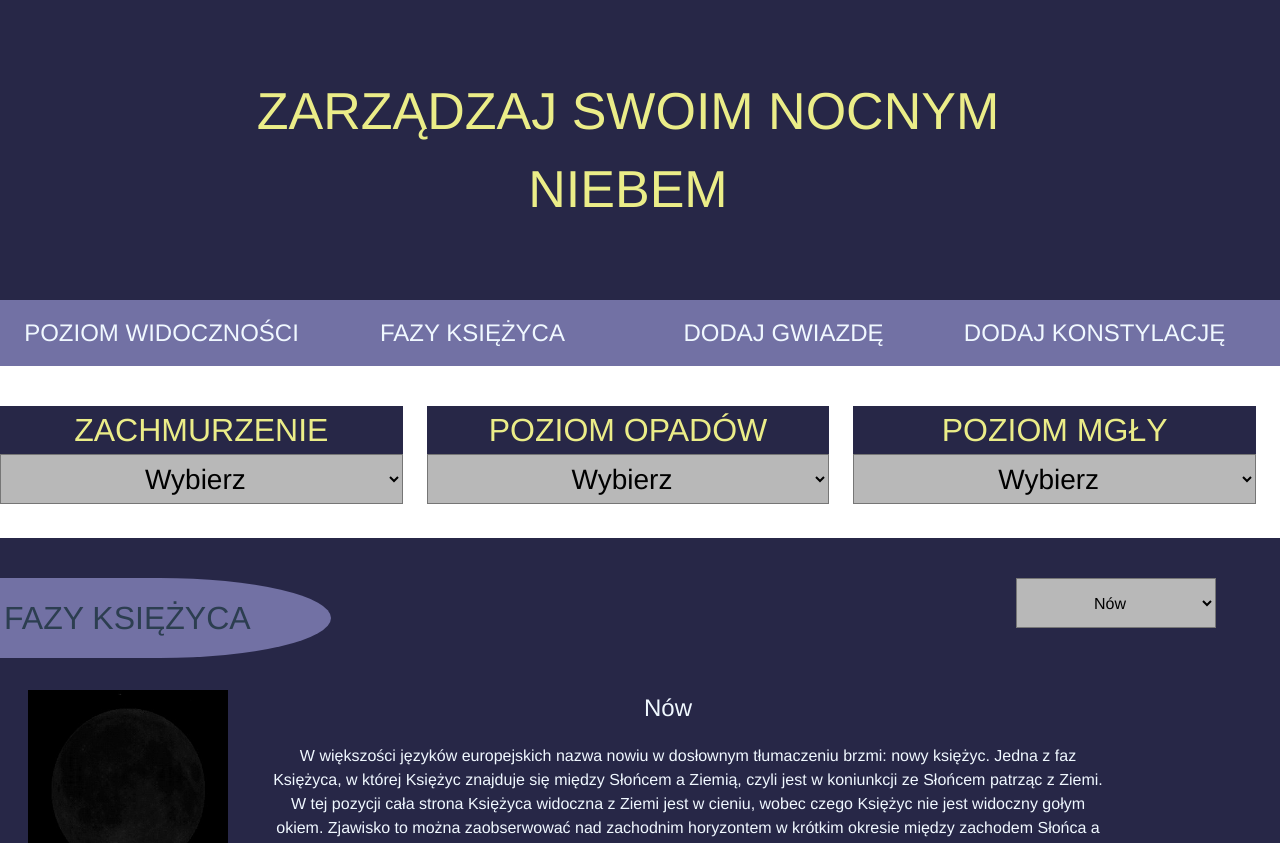
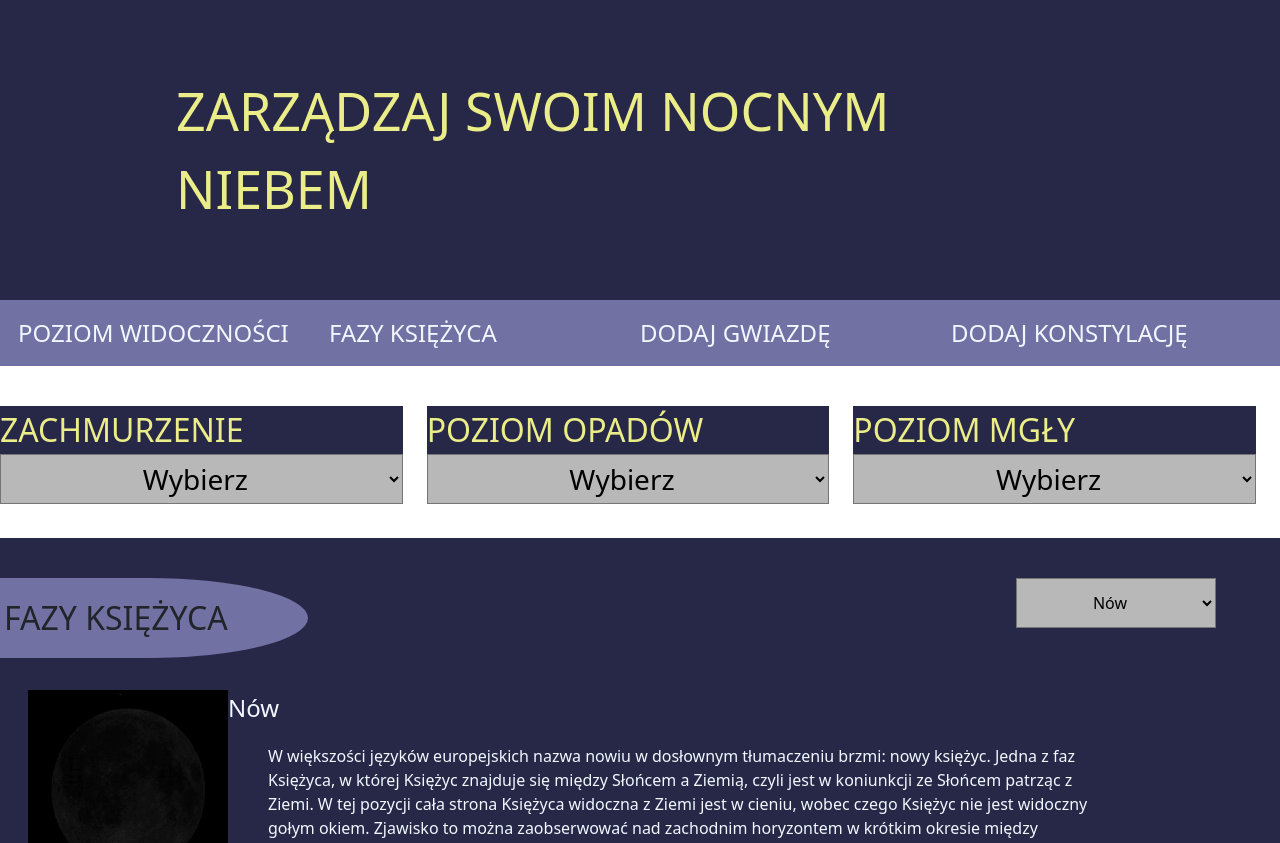
Before and after one commit to kornelkar/sky-project, a Vue app: page / in a window 1280 px wide. Shown: the top 843 px of the page. Built offline with nearby package versions, Linux system fonts and the light colour scheme.

Commit message:
add scoped

```diff
--- a/src/views/HomeView.vue
+++ b/src/views/HomeView.vue
@@ -3,10 +3,10 @@
         <div class="header navbar row">
             <div class="header__title row">ZARZĄDZAJ SWOIM NOCNYM NIEBEM</div>
             <div class="header__menu row">
-                <div class="col" on-click="widocznosc()">POZIOM WIDOCZNOŚCI</div>
-                <div class="col" on-click="fazy()">FAZY KSIĘŻYCA</div>
-                <div class="col" on-click="dodajGwiazde()">DODAJ GWIAZDĘ</div>
-                <div class="col" on-click="dodajKonstylacje()">DODAJ KONSTYLACJĘ</div>
+                <div class="col" on-click="visibility()">POZIOM WIDOCZNOŚCI</div>
+                <div class="col" on-click="phases()">FAZY KSIĘŻYCA</div>
+                <div class="col" on-click="addStar()">DODAJ GWIAZDĘ</div>
+                <div class="col" on-click="addConstilation()">DODAJ KONSTYLACJĘ</div>
                 <i class="expand.svg"></i>
             </div>
         </div>
@@ -26,7 +26,7 @@
     </div>
 </template>
 
-<style lang="scss">
+<style lang="scss" scoped>
 #app {
   font-family: Avenir, Helvetica, Arial, sans-serif;
   -webkit-font-smoothing: antialiased;
```
